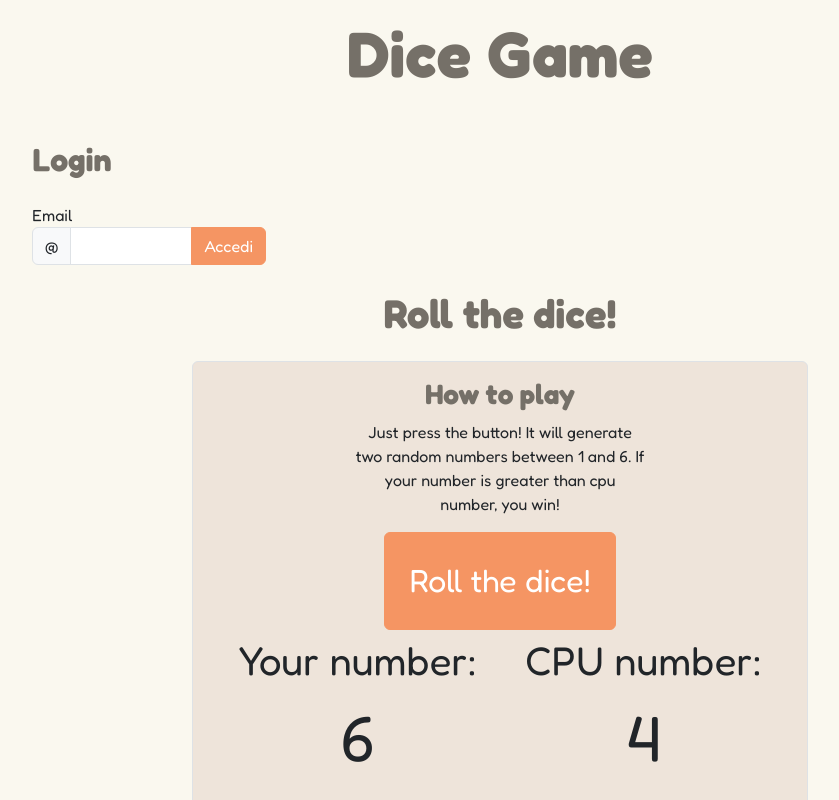
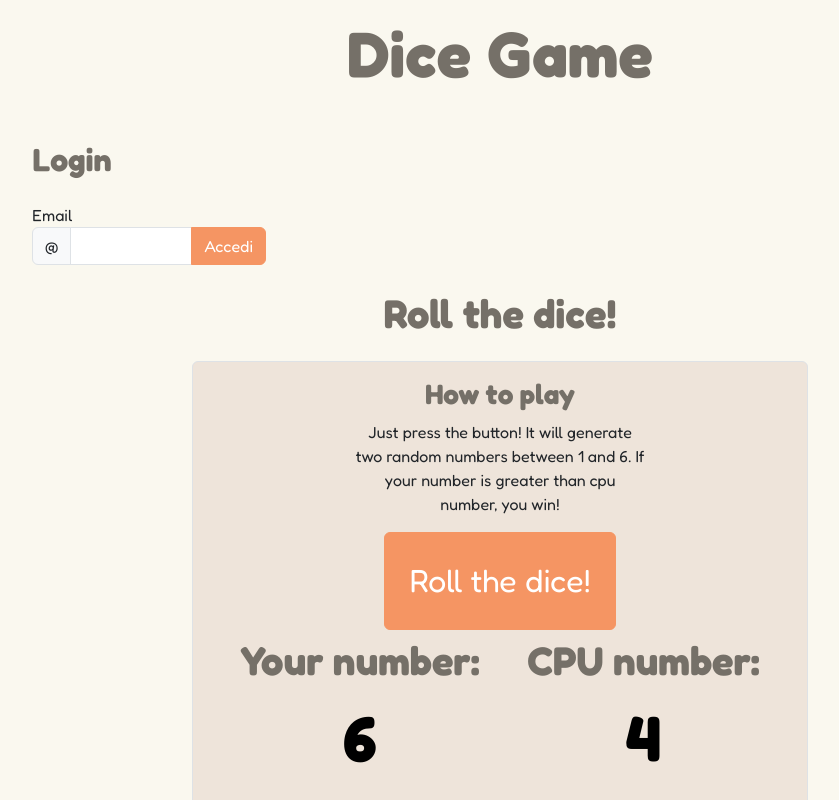
Before and after one commit to marinodilauro/js-mail-dadi, a plain HTML site: page index.html in a window 1280 px wide. Both pictures are taken after a click on the button "Roll the dice!". Shown: the top 800 px of the page, without its empty margins (140-979 px from the left). Drawn offline with nearby package versions, Linux system fonts and the light colour scheme.

Commit message:
Change numbers font size, weight and color

```diff
--- a/assets/css/style.css
+++ b/assets/css/style.css
@@ -77,6 +77,8 @@ h1 {
 
   .mc_number {
     font-size: 4rem;
+    font-weight: bold;
+    color: var(--md-font_dark);
   }
 
   .mc_win,
--- a/assets/js/main.js
+++ b/assets/js/main.js
@@ -94,15 +94,15 @@ playBtnElement.addEventListener("click", function () {
 
   numbersElement.innerHTML =
     `
-  <div class="fs-1">Your number:
-    <div class="mc_number">${userNumber}</div>
+  <div class="mc_number fs-1">Your number:
+    <div class="mc_number" style="color: var(--md-font_darkest)">${userNumber}</div>
   </div>
   `;
 
   numbersElement.innerHTML +=
     `
-  <div class="fs-1">CPU number:
-    <div class="mc_number">${cpuNumber}</div>
+  <div class="mc_number fs-1">CPU number:
+    <div class="mc_number" style="color: var(--md-font_darkest)">${cpuNumber}</div>
   </div>
   `;
 
```
